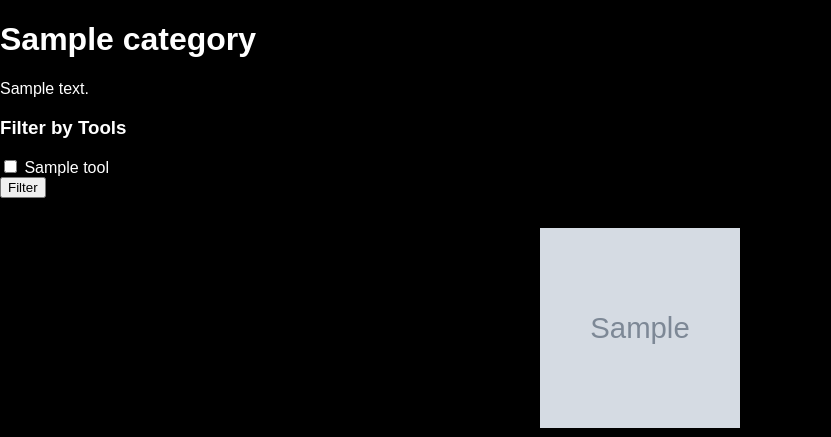
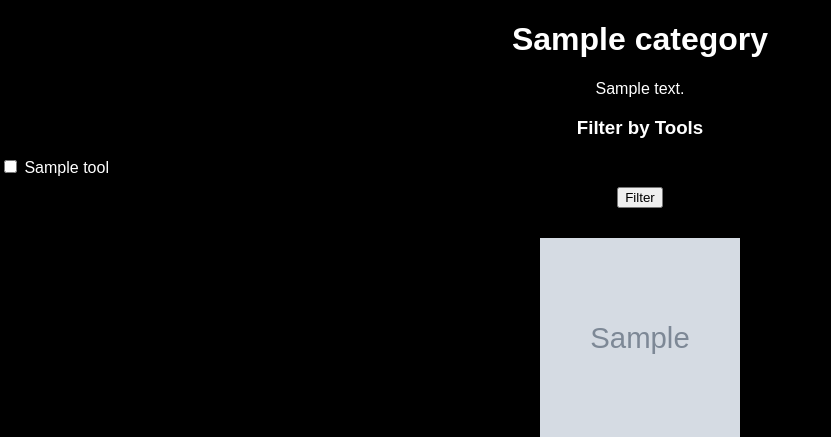
Before and after one commit to wojciech170/Ready24, a Django app: template shop/templates/shop/category_view.html in a window 1280 px wide. Shown: the part 70-507 px from the top of the page, without its empty margins (0-831 px from the left). Run offline with Django 5.2, Linux system fonts and the light colour scheme; the template is opened without the code that fills it: most values are stand-ins (such as "Sample title", 1, 10 or a date in 2020); grey boxes marked "Sample" are stand-in pictures.

Commit message:
small visual changes

```diff
--- a/shop/static/shop/css/main.css
+++ b/shop/static/shop/css/main.css
@@ -172,6 +172,17 @@ footer {
     text-align: center;
 }
 
+.tool-container {
+    display: flex;
+    flex-wrap: wrap; /* Pozwoli narzędziom zawijać się do kolejnego wiersza, jeśli się nie mieszczą */
+}
+
+.tool-container label {
+    margin-right: 10px; /* Przestrzeń między elementami */
+    margin-bottom: 10px; /* Przestrzeń między wierszami */
+}
+
+
 /*.centered {*/
 /*    display: flex;*/
 /*    align-self: center;*/
--- a/shop/templates/shop/base.html
+++ b/shop/templates/shop/base.html
@@ -43,7 +43,7 @@
 
     </div>
 </header>
-<div>
+<div align="center">
 {% block content %}
     <main>
         {% for cat in categories %}
--- a/shop/templates/shop/category_view.html
+++ b/shop/templates/shop/category_view.html
@@ -3,9 +3,10 @@
 {% block content %}
     <h1>{{ category.name }}</h1>
     <p>{{ category.description }}</p>
-
+    {% if tools %}
     <form method="get">
         <h3>Filter by Tools</h3>
+        <div class="tool-container">
             {% for tool in tools %}
                 <label>
                     <input type="checkbox" name="tools" value="{{ tool.id }}"
@@ -13,9 +14,10 @@
                     {{ tool.name }}
                 </label><br>
             {% endfor %}
+        </div>
         <button type="submit">Filter</button>
     </form>
-
+    {% endif %}
     <div class="products">
         {% for prod in products %}
             <a href="{% url 'product' slug=prod.slug %}">
```
Lines whose indentation alone changed are shown as unchanged.
